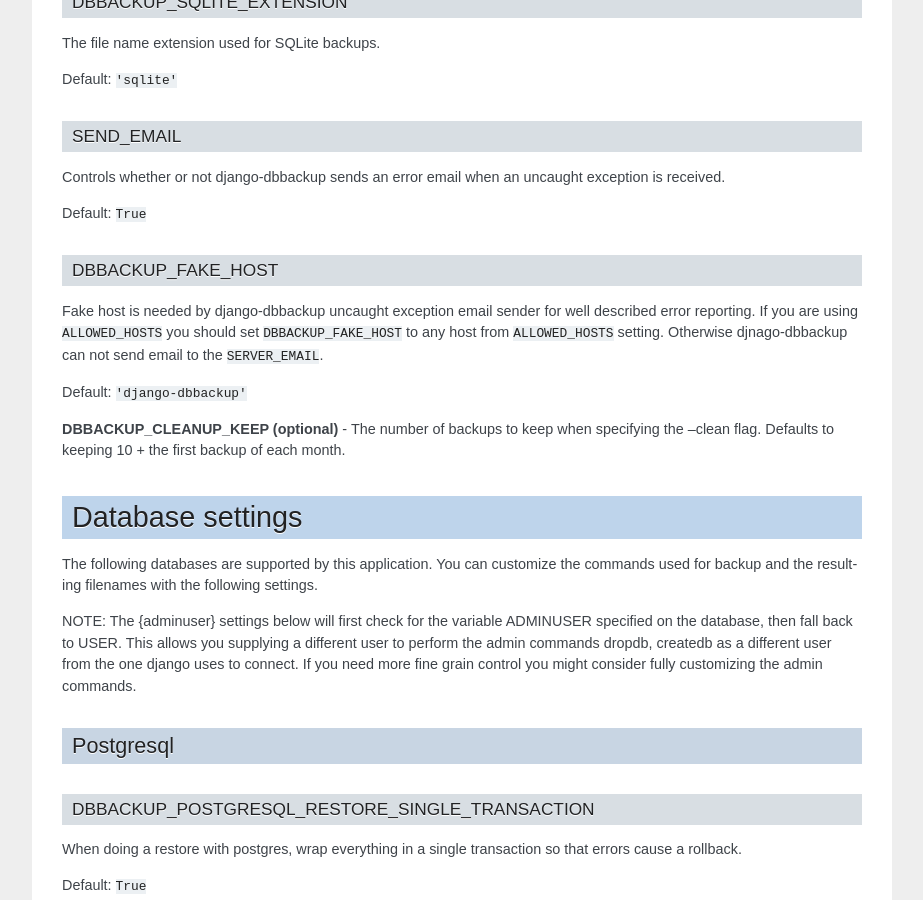
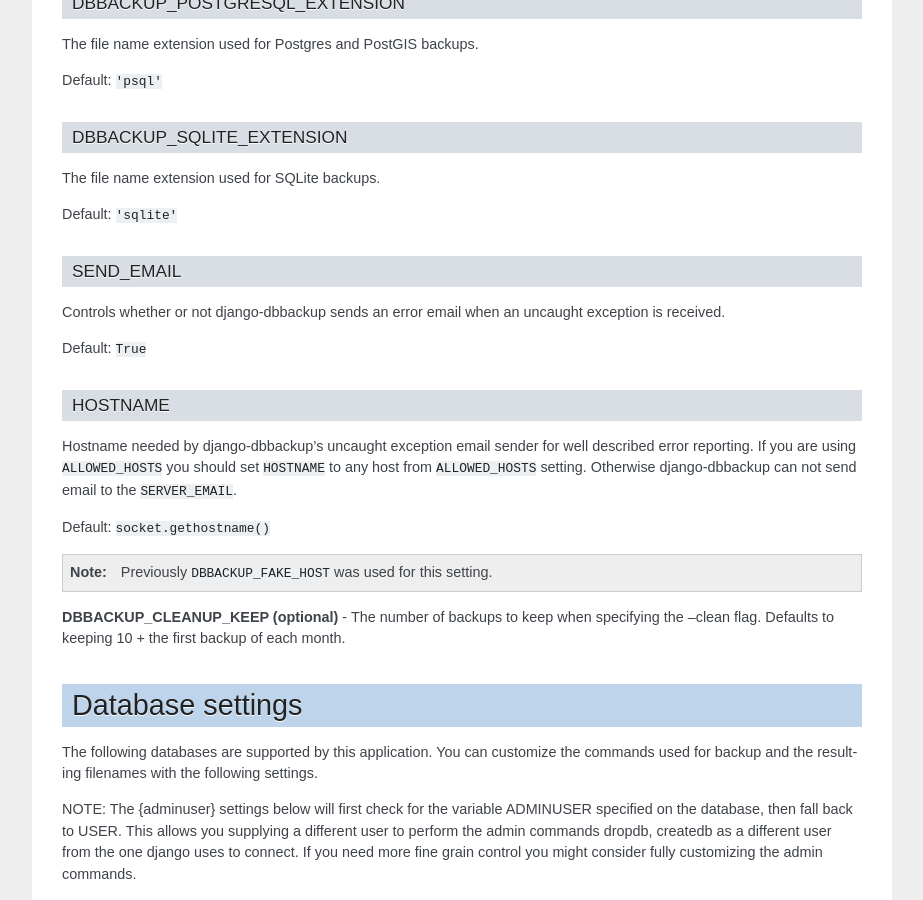
Before and after one commit to jazzband/django-dbbackup, a Sphinx documentation site: the page built from docs/configuration.rst, in a window 1280 px wide and 900 px high, scrolled down 1692 px. Shown: the whole window, without its empty margins (198-1121 px from the left). Built offline with Sphinx 7.4.7, drawn with Linux system fonts in a browser that asks for light colours; some of the changed text lies outside the part shown.

Commit message:
Made small improvements

```diff
--- a/docs/configuration.rst
+++ b/docs/configuration.rst
@@ -18,7 +18,6 @@
 Where to store backups. String pointing to django-dbbackup
 location module to use when performing a backup.
 
-
 Default: ``os.getcwd()`` (Current working directory)
 
 DBBACKUP_TMP_DIR
@@ -26,8 +25,16 @@
 
 Directory to be used for temporary files.
 
+Default: ``tempfile.gettempdir()``
 
-Default: ``/tmp``
+DBBACKUP_TMP_FILE_MAX_SIZE
+~~~~~~~~~~~~~~~~~~~~~~~~~~~
+
+Maximum size in bytes for file handling in memory before write a temporary
+file on ``DBBACKUP_TMP_DIR``.
+
+Default: ``10*1024*1024``
+
 
 DBBACKUP_CLEANUP_KEEP and DBBACKUP_CLEANUP_KEEP_MEDIA
 ~~~~~~~~~~~~~~~~~~~~~~~~~~~~~~~~~~~~~~~~~~~~~~~~~~~~~
@@ -107,15 +114,19 @@
 
 Default: ``True``
 
-DBBACKUP_FAKE_HOST
-~~~~~~~~~~~~~~~~~~
+HOSTNAME
+~~~~~~~~
 
-Fake host is needed by django-dbbackup uncaught exception email sender for
+Hostname needed by django-dbbackup's uncaught exception email sender for
 well described error reporting. If you are using ``ALLOWED_HOSTS`` you should
-set ``DBBACKUP_FAKE_HOST`` to any host from ``ALLOWED_HOSTS`` setting. Otherwise
-djnago-dbbackup can not send email to the ``SERVER_EMAIL``.
+set ``HOSTNAME`` to any host from ``ALLOWED_HOSTS`` setting. Otherwise
+django-dbbackup can not send email to the ``SERVER_EMAIL``.
 
-Default: ``'django-dbbackup'``
+Default: ``socket.gethostname()``
+
+.. note::
+
+    Previously ``DBBACKUP_FAKE_HOST`` was used for this setting.
 
 **DBBACKUP\_CLEANUP\_KEEP (optional)** - The number of backups to keep
 when specifying the --clean flag. Defaults to keeping 10 + the first
--- a/docs/index.rst
+++ b/docs/index.rst
@@ -23,6 +23,12 @@
 .. warning::
    django-dbbackup is currently under heavy refactoring, stay tuned for
    new versions and a final 2.0 release.
+
+Compatibility
+-------------
+
+Django Database Backup supports Pypy, Python 2.7, 3.2 to 3.4 and Django greater than
+1.6.
 
 Management Commands
 -------------------
```
Also changed, not shown: 4 other files.
